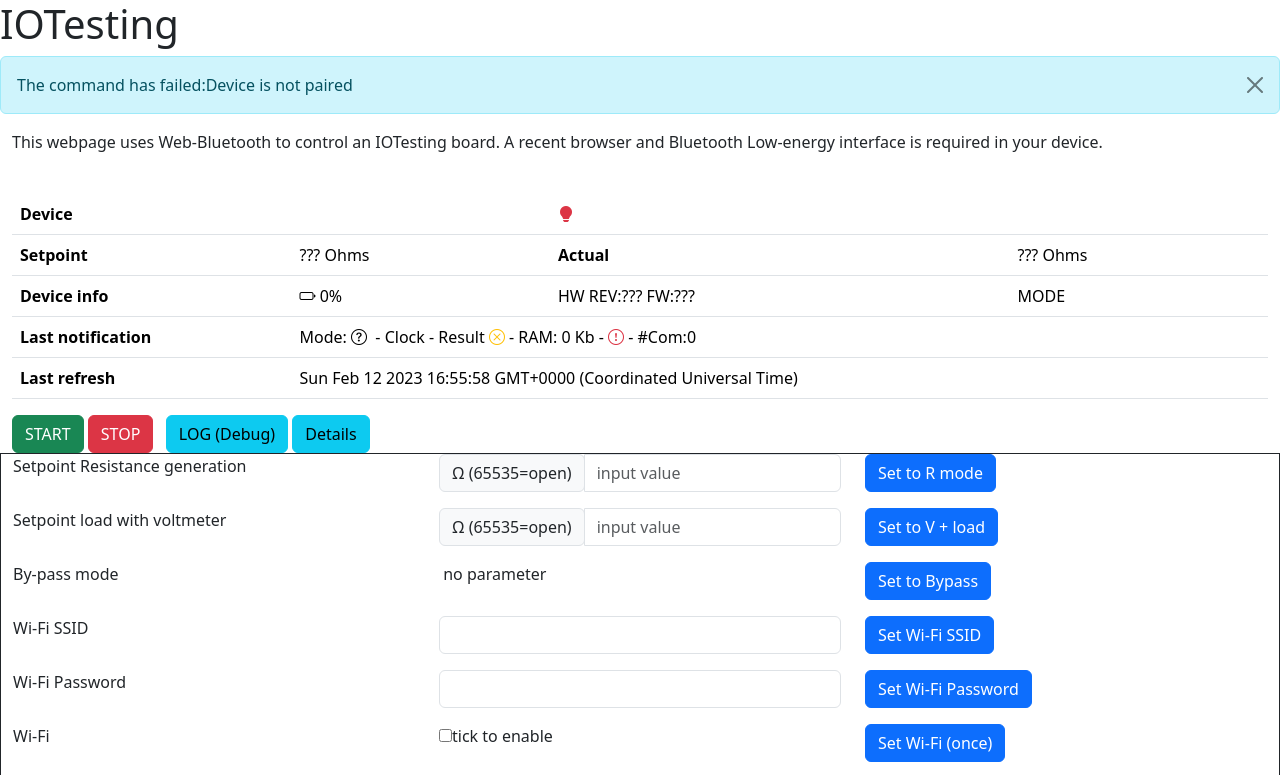
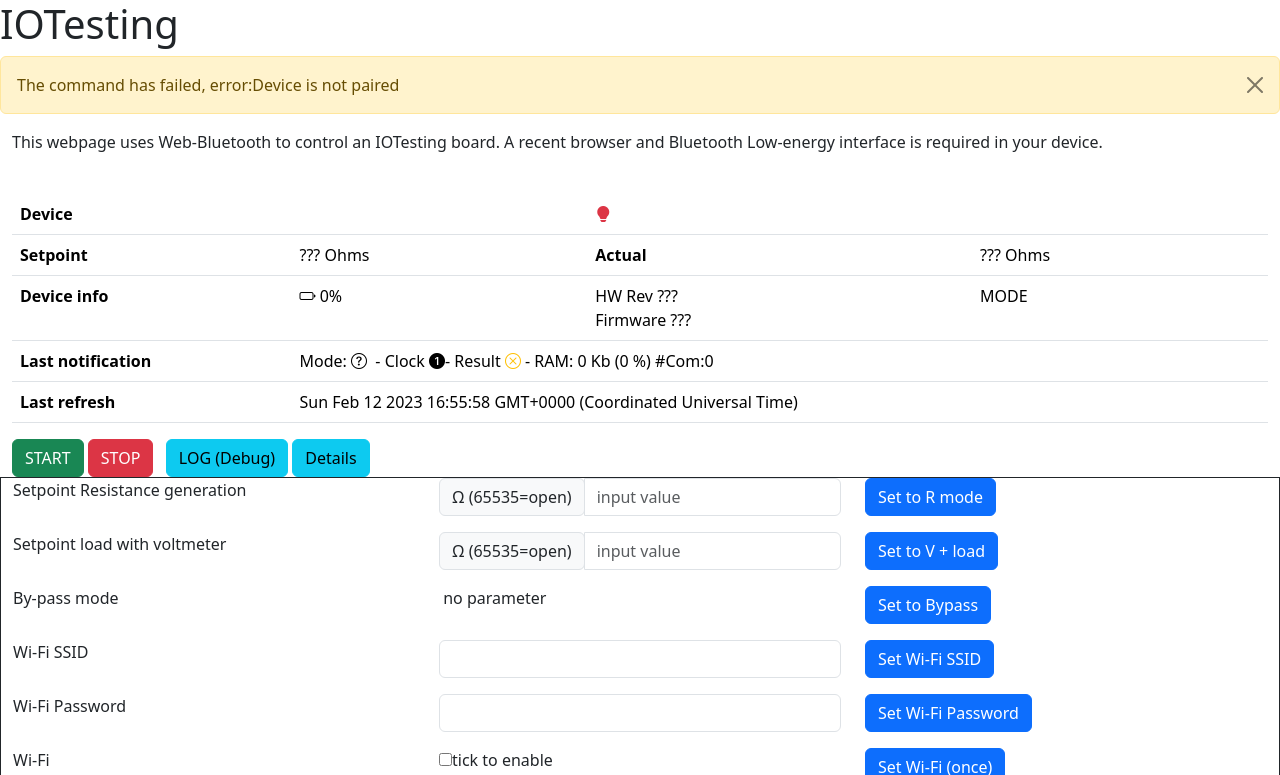
Before and after one commit to schneiderelectricsystemsitaly/IOTestingBoard, a website: page docs/iotesting.html in a window 1280 px wide. Both pictures are taken after a click on the button "Set to R mode". Shown: the top 775 px of the page. Drawn offline with nearby package versions, Linux system fonts and the light colour scheme.

Commit message:
bugfix notifications & UI
web ui works

```diff
--- a/docs/iotesting.html
+++ b/docs/iotesting.html
@@ -96,7 +96,7 @@
                         <tr>
                             <th scope="row" id="device-name">Device info</th>
                             <td><i class="bi bi-battery"></i>&nbsp;<span id="battery">0 %</span></td>
-                            <td>HW REV:<span id="hw-rev"></span>&nbsp;FW:<span id="fw-ver"></span></td>
+                            <td>HW Rev <span id="hw-rev"></span><br />Firmware <span id="fw-ver"></span></td>
                             <td>MODE</td>
                         </tr>
                         <tr>
@@ -115,8 +115,9 @@
                                     class="bi bi-3-circle-fill" id="not-speed3" alt="240 Mhz"></i>-
                                 Result <i class="bi bi-x-circle text-warning" id="not-result-ko"></i><i
                                     class="bi bi-check2-circle text-success" id="not-result-ok"></i> -
-                                <span id="not-memfree"></span> -
-                                <i class="bi bi-exclamation-circle text-danger" id="not-error" alt="Board error"></i> -
+                                <span id="not-memfree"></span>
+                                <span id="not-error">Board error <i class="bi bi-exclamation-circle text-danger"
+                                        alt="Board error"></i>&nbsp;</span>
                                 #Com:<span id="not-numcomm"></span>
                             </td>
                         </tr>
@@ -366,10 +367,6 @@
     </div>
 
     <script language="javascript">
-        function time(text) {
-            log('[' + new Date().toJSON().substr(11, 8) + '] ' + text);
-        }
-
         const alertPlaceholder = document.getElementById('liveAlertPlaceholder')
 
         const alert = (message, type) => {
@@ -385,16 +382,17 @@
         }
 
         async function execute(command) {
+            console.log('Executing ' + command.toString())
             result = await IOTestingBT.SimpleExecute(command)
             if (!result.success) {
-                alert('The command has failed:' + result.message, 'info')
+                alert('The command has failed, error:' + result.message, 'warning')
             } else {
-                alert('Command successfully executed', 'warning')
+                alert('Command successfully executed. Details: ' + command.toString(), 'info')
             }
         }
 
-        function bindButton(elementId, command) {
-            document.getElementById(elementId).onclick = async () => { await execute(command) }
+        function bindButton(elementId, fn_command) {
+            document.getElementById(elementId).onclick = async () => { await execute(fn_command()) }
         }
 
         async function refreshStatus() {
@@ -407,10 +405,10 @@
             document.getElementById("ready").style.display = status.ready ? 'block' : 'none';
             document.getElementById("connecting").style.display = status.initializing ? 'block' : 'none';
             switch (status.lastSetpoint?.Value) {
-                case 0xFF:
+                case 0xFFFF:
                     document.getElementById("setpoint-value").innerHTML = 'OPEN - ∞';
                     break;
-                case 0xFE:
+                case 0xFFFE:
                     document.getElementById("setpoint-value").innerHTML = 'MAX';
                     break;
                 case 0:
@@ -425,7 +423,7 @@
             document.getElementById("setpoint-unit").innerHTML = status.lastSetpoint?.Units;
             document.getElementById("ts").innerHTML = status.lastMeasure?.Timestamp;
             switch (status.lastMeasure?.Value) {
-                case 0xFF:
+                case 0xFFFF:
                     document.getElementById("act-value").innerHTML = 'OPEN - ∞';
                     break;
                 case 0:
@@ -451,13 +449,14 @@
             document.getElementById("not-vload").style.display = status.notification.V_with_load ? 'inline' : 'none';
 
             document.getElementById("not-bt").style.display = status.notification.Bluetooth == 2 || status.notification.Bluetooth == 3 ? 'inline' : 'none';
-            document.getElementById("not-speed1").style.display = status.notification.Frequency == 1 ? 'inline' : 'none';
-            document.getElementById("not-speed2").style.display = status.notification.Frequency == 2 ? 'inline' : 'none';
-            document.getElementById("not-speed3").style.display = status.notification.Frequency == 3 ? 'inline' : 'none';
+            document.getElementById("not-speed1").style.display = status.notification.Frequency == 0 ? 'inline' : 'none';
+            document.getElementById("not-speed2").style.display = status.notification.Frequency == 1 ? 'inline' : 'none';
+            document.getElementById("not-speed3").style.display = status.notification.Frequency == 2 ? 'inline' : 'none';
             document.getElementById("not-testmode").style.display = status.notification.Test ? 'inline' : 'none'
             document.getElementById("not-result-ok").style.display = status.notification.LastResult ? 'inline' : 'none';
-            document.getElementById("not-result-ko").style.display = !status.notification.LastResult ? 'inline' : 'none';
-            document.getElementById("not-memfree").innerHTML = 'RAM: ' + Math.round(status.notification.Memfree / 1024).toString() + " Kb";
+            document.getElementById("not-result-ko").style.display = (!status.notification.LastResult) ? 'inline' : 'none';
+            document.getElementById("not-error").style.display = status.notification.Error ? 'inline' : 'none';
+            document.getElementById("not-memfree").innerHTML = 'RAM: ' + Math.round(status.notification.Memfree / 1024).toString() + " Kb (" + Math.round(status.notification.Memfree / 111168 * 100).toString() + " %)";
             document.getElementById("not-numcomm").innerHTML = status.notification.CommandCpt.toString();
         }
 
@@ -467,61 +466,90 @@
         document.getElementById("btnDebugLog").onclick = async () => { await IOTestingBT.setLevel(1) };
 
         // Commands button binding
-        bindButton("btnExecuteM", IOTestingBT.Command.CreateNoSP(
-            IOTestingBT.CommandType.COMMAND_MODE_METER))
-        bindButton("btnExecuteR", IOTestingBT.Command.CreateOneSP(
-            IOTestingBT.CommandType.COMMAND_MODE_RESISTORS,
-            document.getElementById("r_value").value));
+        bindButton("btnExecuteM", function () {
+            return IOTestingBT.Command.CreateNoSP(
+                IOTestingBT.CommandType.COMMAND_MODE_METER)
+        })
+        bindButton("btnExecuteR", function () {
+            return IOTestingBT.Command.CreateOneSP(
+                IOTestingBT.CommandType.COMMAND_MODE_RESISTORS,
+                document.getElementById("r_value").value)
+        });
 
-        bindButton("btnExecuteV", IOTestingBT.Command.CreateOneSP(
-            IOTestingBT.CommandType.COMMAND_MODE_V_LOAD,
-            document.getElementById("r_load").value));
+        bindButton("btnExecuteV", function () {
+            return IOTestingBT.Command.CreateOneSP(
+                IOTestingBT.CommandType.COMMAND_MODE_V_LOAD,
+                document.getElementById("r_load").value)
+        });
 
-        bindButton("btnExecuteWS", IOTestingBT.Command.CreateOneSP(
-            IOTestingBT.CommandType.COMMAND_SET_WIFI_NETWORK,
-            document.getElementById("wifissid").value))
-        bindButton("btnExecuteWP", IOTestingBT.Command.CreateOneSP(
-            IOTestingBT.CommandType.COMMAND_SET_WIFI_PASSWORD,
-            document.getElementById("wifipwd").value))
-        bindButton("btnReboot", IOTestingBT.Command.CreateNoSP(
-            IOTestingBT.CommandType.COMMAND_REBOOT))
+        bindButton("btnExecuteWS", function () {
+            return IOTestingBT.Command.CreateOneSP(
+                IOTestingBT.CommandType.COMMAND_SET_WIFI_NETWORK,
+                document.getElementById("wifissid").value)
+        })
+        bindButton("btnExecuteWP", function () {
+            return IOTestingBT.Command.CreateOneSP(IOTestingBT.CommandType.COMMAND_SET_WIFI_PASSWORD, document.getElementById("wifipwd").value)
+        })
+        bindButton("btnReboot", function () {
+            return IOTestingBT.Command.CreateNoSP(
+                IOTestingBT.CommandType.COMMAND_REBOOT)
+        })
 
-        bindButton("btnBreak", IOTestingBT.Command.CreateNoSP(
-            IOTestingBT.CommandType.COMMAND_BREAK));
+        bindButton("btnBreak", function () {
+            return IOTestingBT.Command.CreateNoSP(
+                IOTestingBT.CommandType.COMMAND_BREAK)
+        });
 
-        bindButton("btnChangeName", IOTestingBT.Command.CreateOneSP(
-            IOTestingBT.CommandType.COMMAND_SET_BLUETOOTH_NAME,
-            document.getElementById("bt-name").value))
+        bindButton("btnChangeName", function () {
+            return IOTestingBT.Command.CreateOneSP(
+                IOTestingBT.CommandType.COMMAND_SET_BLUETOOTH_NAME,
+                document.getElementById("bt-name").value)
+        })
 
-        bindButton("btnChangeName", IOTestingBT.Command.CreateOneSP(
-            IOTestingBT.CommandType.COMMAND_SET_BLUETOOTH_NAME,
-            document.getElementById("bt-name").value))
+        bindButton("btnChangeName", function () {
+            return IOTestingBT.Command.CreateOneSP(
+                IOTestingBT.CommandType.COMMAND_SET_BLUETOOTH_NAME,
+                document.getElementById("bt-name").value)
+        })
 
-        bindButton("btnWifiOnce", IOTestingBT.Command.CreateNoSP(
-            document.getElementById("en_wifi").checked ? IOTestingBT.CommandType.COMMAND_ENABLE_WIFI : IOTestingBT.CommandType.COMMAND_DISABLE_WIFI))
+        bindButton("btnWifiOnce", function () {
+            return IOTestingBT.Command.CreateNoSP(
+                document.getElementById("en_wifi").checked ? IOTestingBT.CommandType.COMMAND_ENABLE_WIFI : IOTestingBT.CommandType.COMMAND_DISABLE_WIFI)
+        })
 
-        bindButton("btnWifiBoot", IOTestingBT.Command.CreateOneSP(IOTestingBT.CommandType.COMMAND_SET_INITIAL_WIFI,
-            document.getElementById("en_wifi_boot").checked))
+        bindButton("btnWifiBoot", function () { return IOTestingBT.Command.CreateOneSP(IOTestingBT.CommandType.COMMAND_SET_INITIAL_WIFI, document.getElementById("en_wifi_boot").checked) })
 
-        bindButton("btnOTA", IOTestingBT.Command.CreateOneSP(IOTestingBT.CommandType.COMMAND_SET_OTA,
-            document.getElementById("en_ota").checked))
+        bindButton("btnOTA", function () {
+            return IOTestingBT.Command.CreateOneSP(IOTestingBT.CommandType.COMMAND_SET_OTA,
+                document.getElementById("en_ota").checked)
+        })
 
-        bindButton("btnChangeCPU", IOTestingBT.Command.CreateOneSP(IOTestingBT.CommandType.COMMAND_SET_CPU,
-            document.getElementById("speed").value))
+        bindButton("btnChangeCPU", function () {
+            return IOTestingBT.Command.CreateOneSP(IOTestingBT.CommandType.COMMAND_SET_CPU,
+                document.getElementById("speed").value)
+        })
 
-        bindButton("btnMeterCommands", IOTestingBT.Command.CreateOneSP(IOTestingBT.CommandType.COMMAND_SET_INITIAL_METER_COMM,
-            document.getElementById("bt-voltage").checked))
+        bindButton("btnMeterCommands", function () {
+            return IOTestingBT.Command.CreateOneSP(IOTestingBT.CommandType.COMMAND_SET_INITIAL_METER_COMM,
+                document.getElementById("bt-voltage").checked)
+        })
 
-        bindButton("btnDelay", IOTestingBT.Command.CreateOneSP(IOTestingBT.CommandType.COMMAND_SET_DEEPSLEEP_MIN,
-            document.getElementById("minutes").value))
+        bindButton("btnDelay", function () {
+            return IOTestingBT.Command.CreateOneSP(IOTestingBT.CommandType.COMMAND_SET_DEEPSLEEP_MIN,
+                document.getElementById("minutes").value)
+        })
 
-        bindButton("btnTest", IOTestingBT.Command.CreateNoSP(
-            IOTestingBT.CommandType.COMMAND_RUN_TEST))
+        bindButton("btnTest", function () {
+            return IOTestingBT.Command.CreateNoSP(
+                IOTestingBT.CommandType.COMMAND_RUN_TEST)
+        })
 
-        bindButton("btnDeepsleep", IOTestingBT.Command.CreateNoSP(
-            IOTestingBT.CommandType.COMMAND_DEEP_SLEEP))
+        bindButton("btnDeepsleep", function () {
+            return IOTestingBT.Command.CreateNoSP(
+                IOTestingBT.CommandType.COMMAND_DEEP_SLEEP)
+        })
 
-        bindButton("btnREPL", IOTestingBT.Command.CreateNoSP(
+        bindButton("btnREPL", () => IOTestingBT.Command.CreateNoSP(
             IOTestingBT.CommandType.COMMAND_ENABLE_WEBREPL))
 
     </script>
--- a/docs/package.json
+++ b/docs/package.json
@@ -1,6 +1,6 @@
 {
   "name": "bt-iotester",
-  "version": "0.0.4",
+  "version": "0.0.5",
   "description": "A browser-friendly Javascript API for the IOTester custom board, using web bluetooth.",
   "main": "js/meterApi.js",
   "keywords": [
--- a/docs/ts/meterApi.ts
+++ b/docs/ts/meterApi.ts
@@ -1,7 +1,7 @@
 import { State, CommandType, BoardMode } from './constants'
 import { Command } from './Command'
 import { setLevel, levels } from 'loglevel'
-import { Stop, Pair, SimpleExecute, GetState, GetStateJSON, SimpleExecuteJSON, driver } from './meterPublicAPI'
+import { Stop, Pair, SimpleExecute, GetState, GetStateJSON, SimpleExecuteJSON, driver } from './meterApiImpl'
 import { CommandResult } from './CommandResult'
 
 // Defines default level on startup
```
Also changed, not shown: docs/ts/Driver.ts (+13 -13 lines), docs/ts/IOTestingBoard.ts (+5 -4 lines), docs/dist/bt-iotesting.js, docs/dist/bt-iotesting.min.js, docs/ts/BTAPIState.ts (renamed from docs/ts/APIState.ts), docs/ts/meterApiImpl.ts (renamed from docs/ts/meterPublicAPI.ts), 6 other files.
